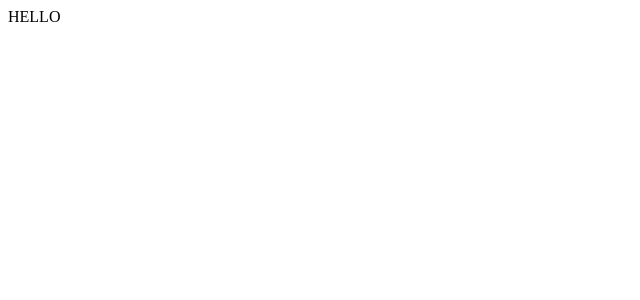
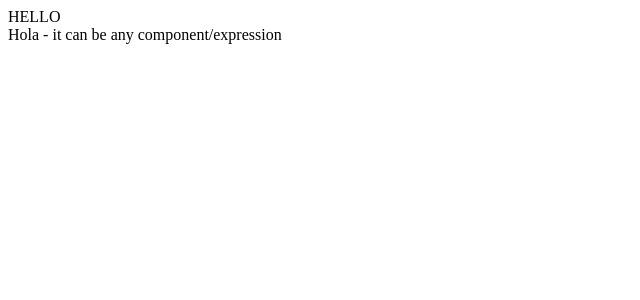
Before and after one commit to BahaaJber1/TypeScript, a React (Vite) app: page / in a window 1280 px wide. Shown: the top 300 px of the page, without its empty margins (0-640 px from the left). Built offline with nearby package versions, Linux system fonts and the light colour scheme.

Commit message:
Dealing with components' children prop  using TypeScript

```diff
--- a/src/App.tsx
+++ b/src/App.tsx
@@ -1,9 +1,13 @@
 import Card from "./components/TypingComponentProps-1";
+import Children from "./components/TypingChildrenProp-2";
 
 export default function App() {
 	return (
 		<>
+			{/* As we said you can choose to pass the count or not */}
 			<Card text="Hello" />
+			{/* You can call the function (Children component) without passing anything and it'll still work cause the children props gonna be undifined */}
+			<Children>Hola - it can be any component/expression</Children>
 		</>
 	);
 }
--- /dev/null
+++ b/src/components/TypingChildrenProp-2.tsx
@@ -0,0 +1,16 @@
+/*
+    children is reserved word in react but without adding any type it will cause a problem! But what's the type of children prop?
+    the type is <strong>React.ReactNode</strong>, you can hover it to see what's that type made of
+*/
+
+type ChildrenProps = {
+	children: React.ReactNode;
+};
+
+export default function Children({ children }: ChildrenProps) {
+	return (
+		<div>
+			<span>{children}</span>
+		</div>
+	);
+}
```
